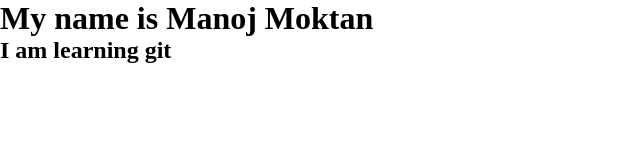
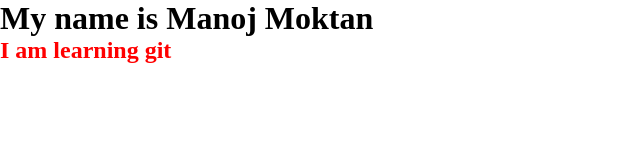
Before and after one commit to ManojMoktan1/Git_repo_leapfrog, a plain HTML site: page index.html in a window 1280 px wide. Shown: the whole page, without its empty margins (0-640 px from the left). Drawn offline with Linux system fonts and the light colour scheme.

Commit message:
change h2 color

```diff
--- a/styles.css
+++ b/styles.css
@@ -2,3 +2,7 @@
   margin: 0;
   padding: 0;
 }
+
+h2 {
+  color: #ff0000;
+}
```
